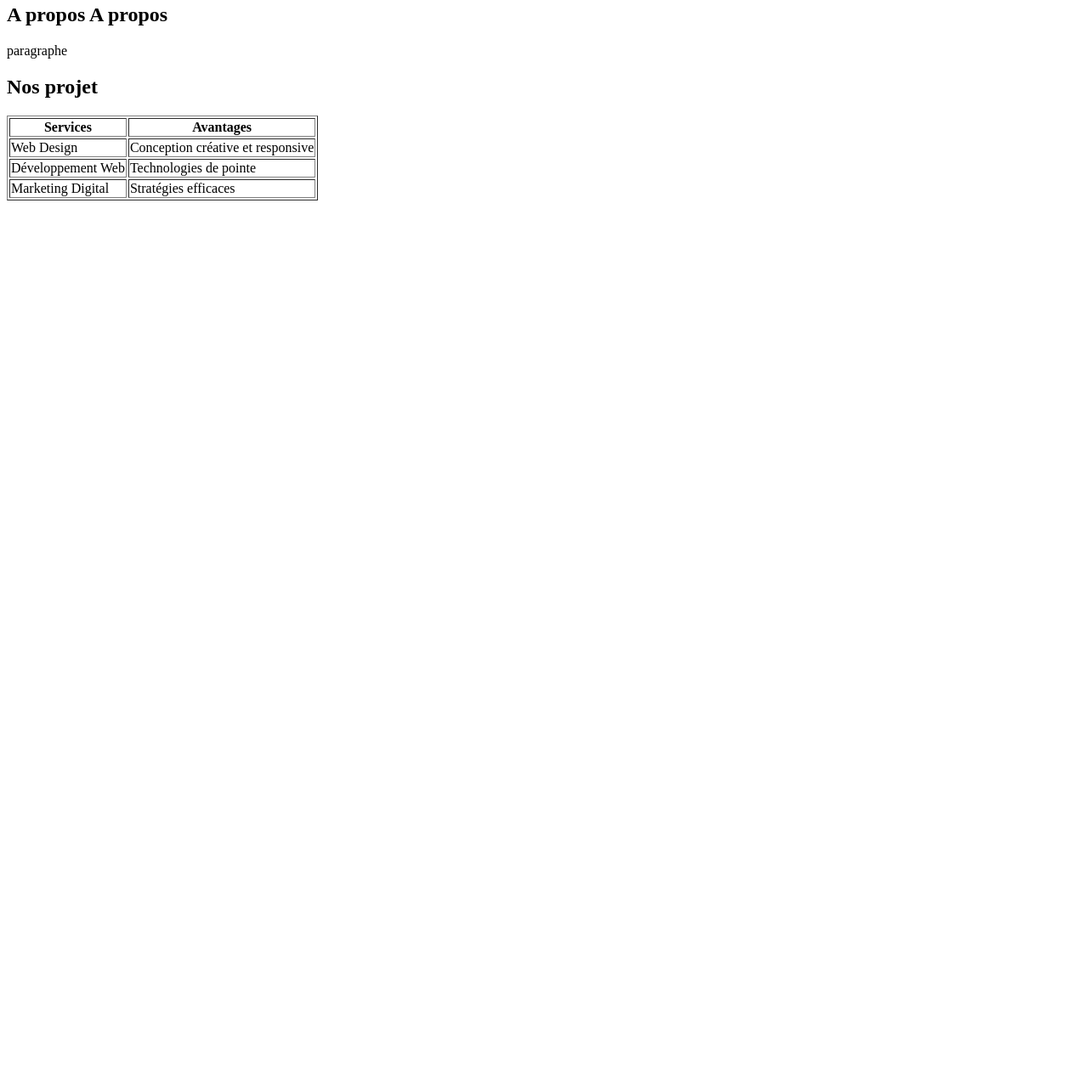
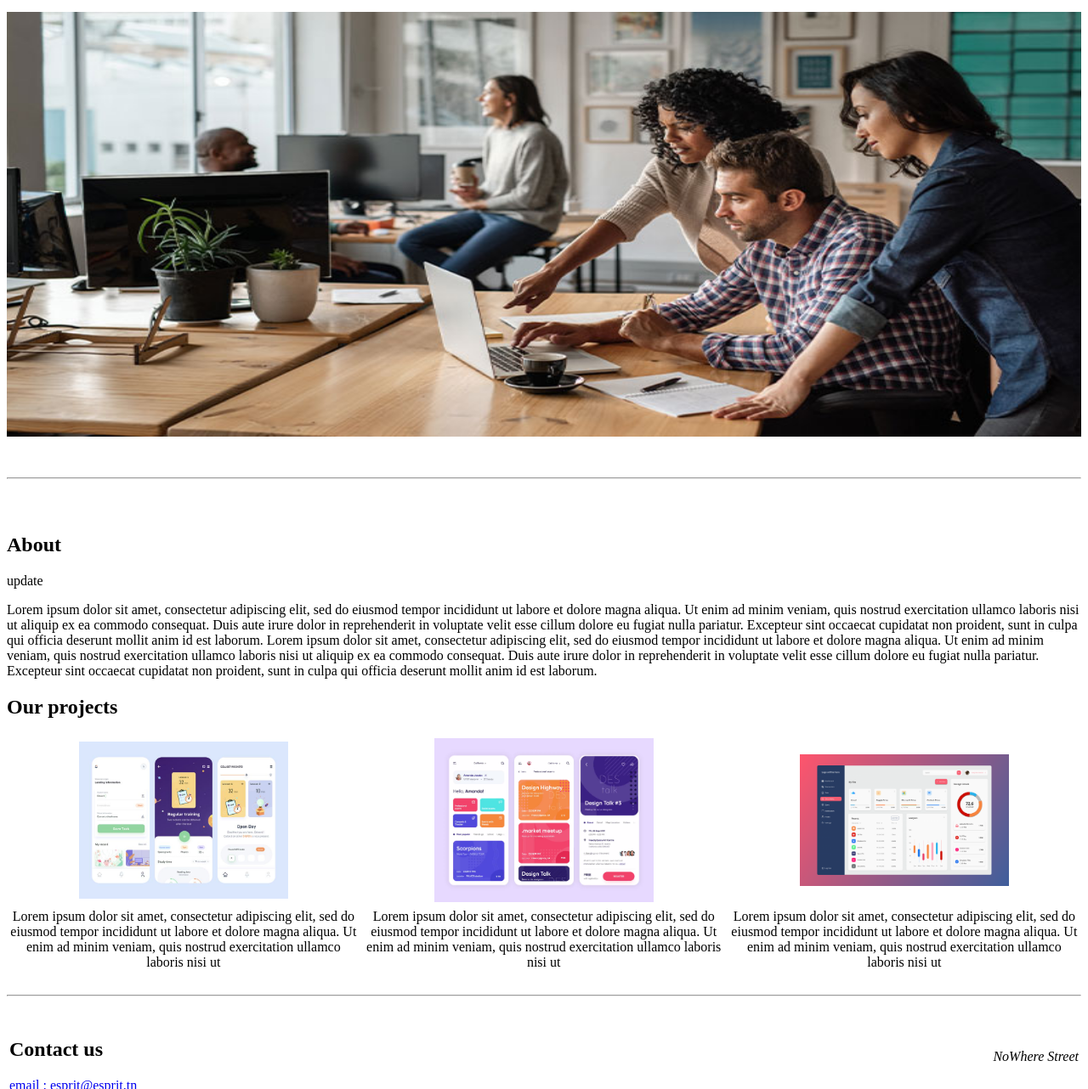
Before and after one commit to YassineBenMaktouf/ProjetWeb, a plain HTML site: page index.html in a window 1280 px wide. Shown: the part 66-1348 px from the top of the page at 85% size. Before the commit the page ends 800 px from the top, so only its background shows below. Drawn offline with Linux system fonts and the light colour scheme.

Commit message:
TW1.0 Project

```diff
--- a/index.html
+++ b/index.html
@@ -1,46 +1,121 @@
 <!DOCTYPE html>
-<html>
+<html lang="fr">
     <head>
-        <title> title</title>
+        <meta charset="utf-8" />
+
+        <title>Home Page - Digital Agency</title>
     </head>
 
-    <header>
-        <table>
-            <tr>
-              <td>  <li><a href="">title</a></li></td>
-              <td> <li><a href="">Projets</a></li></td>
-                <td> <li><a href="">Services</a></li></td>
-                <td> <li><a href="">Inscription</a></li></table></td>
-             </tr>
-         </table>
-        <img src="img.jpg" alt="Logo de l'agence digitale">
-    </header>
     <body>
-        <section>
-            <h1>A propos A propos </h1>
-            <p>paragraphe</p>
+        <header id="mainHeader">
+            <div>
+                <a href="index.html"> Accueil</a>
+                <a href="#"> Projects </a>
+                <a href="#"> Services </a>
+                <a href="inscription.html"> Inscription</a>
+            </div>
+            <br />
+            <hr />
+            <br />
+            <img
+                src="img.jpg"
+                alt="agency"
+                width="100%"
+                height="500px"
+            />
+        </header>
+        <br /><br />
+        <hr />
+        <br /><br />
+        <section id="pageContent">
+            <h1>About</h1>
+			<p> update </p>
+            <p>
+                Lorem ipsum dolor sit amet, consectetur adipiscing elit, sed do
+                eiusmod tempor incididunt ut labore et dolore magna aliqua. Ut
+                enim ad minim veniam, quis nostrud exercitation ullamco laboris
+                nisi ut aliquip ex ea commodo consequat. Duis aute irure dolor
+                in reprehenderit in voluptate velit esse cillum dolore eu fugiat
+                nulla pariatur. Excepteur sint occaecat cupidatat non proident,
+                sunt in culpa qui officia deserunt mollit anim id est laborum.
+                Lorem ipsum dolor sit amet, consectetur adipiscing elit, sed do
+                eiusmod tempor incididunt ut labore et dolore magna aliqua. Ut
+                enim ad minim veniam, quis nostrud exercitation ullamco laboris
+                nisi ut aliquip ex ea commodo consequat. Duis aute irure dolor
+                in reprehenderit in voluptate velit esse cillum dolore eu fugiat
+                nulla pariatur. Excepteur sint occaecat cupidatat non proident,
+                sunt in culpa qui officia deserunt mollit anim id est laborum.
+            </p>
 
-            <h1>Nos projet  </h1>
-            <table border="1">
+            <h1> Our projects</h1>
+            <table>
                 <tr>
-                    <th>Services</th>
-                    <th>Avantages</th>
+                    <th>
+                        <img
+                            src="img_1.jpg"
+                            alt="salle"
+                            width="60%"
+                            height="30%"
+                        />
+                    </th>
+                    <th>
+                        <img
+                            src="img_2.png"
+                            alt="salle"
+                            width="60%"
+                            height="60%"
+                        />
+                    </th>
+                    <th>
+                        <img
+                            src="img_3.png"
+                            alt="salle"
+                            width="60%"
+                            height="30%"
+                        />
+                    </th>
                 </tr>
                 <tr>
-                    <td>Web Design</td>
-                    <td>Conception créative et responsive</td>
-                </tr>
-                <tr>
-                    <td>Développement Web</td>
-                    <td>Technologies de pointe</td>
-                </tr>
-                <tr>
-                    <td>Marketing Digital</td>
-                    <td>Stratégies efficaces</td>
+                    <td align="center">
+                        Lorem ipsum dolor sit amet, consectetur adipiscing elit,
+                        sed do eiusmod tempor incididunt ut labore et dolore
+                        magna aliqua. Ut enim ad minim veniam, quis nostrud
+                        exercitation ullamco laboris nisi ut
+                    </td>
+                    <td align="center">
+                        Lorem ipsum dolor sit amet, consectetur adipiscing elit,
+                        sed do eiusmod tempor incididunt ut labore et dolore
+                        magna aliqua. Ut enim ad minim veniam, quis nostrud
+                        exercitation ullamco laboris nisi ut
+                    </td>
+                    <td align="center">
+                        Lorem ipsum dolor sit amet, consectetur adipiscing elit,
+                        sed do eiusmod tempor incididunt ut labore et dolore
+                        magna aliqua. Ut enim ad minim veniam, quis nostrud
+                        exercitation ullamco laboris nisi ut
+                    </td>
                 </tr>
             </table>
         </section>
+        <br />
+        <hr />
+        <br />
 
+        <footer>
+            <table width="100%">
+                <tr>
+                    <td>
+                        <h2>Contact us</h2>
 
+                        <a href="mailto:esprit@esprit.tn"
+                            >email : esprit@esprit.tn</a
+                        >
+                    </td>
+                    <td align="right">
+                        <address>NoWhere Street</address>
+                    </td>
+                </tr>
+            </table>
+        </footer>
     </body>
-    </html>
+</html>
```
Also changed, not shown: inscription.html (added, +169 -0 lines), img.jpg (added), img_1.jpg (added), img_2.png (added), img_3.png (added).
